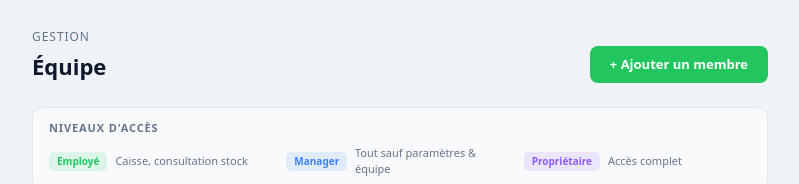
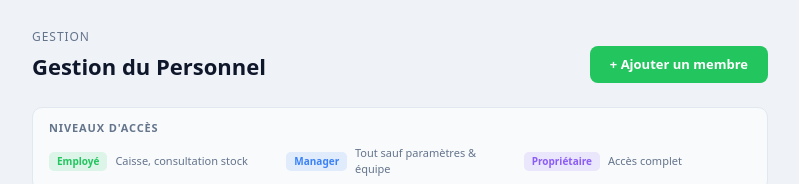
Before and after one commit to deodatbok-droid/greenflame, a Next.js app: page /business/equipe in a window 1280 px wide. Shown: the top 184 px of the page, without its empty margins (0-799 px from the left). Built offline with nearby package versions, Linux system fonts and the light colour scheme; no server answers.

Commit message:
feat(business): renommer Équipe → Gestion du Personnel
Co-Authored-By: Claude Sonnet 4.6 <noreply@anthropic.com>

```diff
--- a/app/business/BizCommandBar.tsx
+++ b/app/business/BizCommandBar.tsx
@@ -25,7 +25,7 @@ const NAV_COMMANDS: Command[] = [
   { id: 'mouvements', group: 'Navigation', label: 'Mouvements stock',icon: '↕️', href: '/business/stock/mouvement' },
   { id: 'fournisseurs',group: 'Navigation',label: 'Fournisseurs',    icon: '🏭', href: '/business/fournisseurs' },
   { id: 'achats',     group: 'Navigation', label: 'Bons de commande',icon: '🛒', href: '/business/achats' },
-  { id: 'equipe',     group: 'Navigation', label: 'Équipe',          icon: '👥', href: '/business/equipe' },
+  { id: 'equipe',     group: 'Navigation', label: 'Gestion du Personnel', icon: '👥', href: '/business/equipe' },
   { id: 'parametres', group: 'Navigation', label: 'Paramètres',      icon: '⚙️', href: '/business/parametres' },
 ]
 
--- a/app/business/BizSidebar.tsx
+++ b/app/business/BizSidebar.tsx
@@ -39,7 +39,7 @@ const NAV_GROUPS = [
   {
     label: 'Gestion',
     items: [
-      { href: '/business/equipe',      label: 'Équipe',       icon: '👥', emoji: true },
+      { href: '/business/equipe',      label: 'Gestion du Personnel', icon: '👥', emoji: true },
       { href: '/business/parametres',  label: 'Paramètres',   icon: '⚙️', emoji: true },
     ],
   },
--- a/app/business/BizTopBar.tsx
+++ b/app/business/BizTopBar.tsx
@@ -24,7 +24,7 @@ const BREADCRUMBS: Record<string, { title: string; crumbs: string[] }> = {
   '/business/fournisseurs':    { title: 'Fournisseurs',        crumbs: ['Inventaire'] },
   '/business/achats':          { title: 'Bons de commande',    crumbs: ['Inventaire'] },
   '/business/achats/nouveau':  { title: 'Nouvelle commande',   crumbs: ['Inventaire', 'Achats'] },
-  '/business/equipe':          { title: 'Équipe',              crumbs: ['Gestion'] },
+  '/business/equipe':          { title: 'Gestion du Personnel', crumbs: ['Gestion'] },
   '/business/parametres':      { title: 'Paramètres',          crumbs: ['Gestion'] },
 }
 
@@ -145,7 +145,7 @@ export default function BizTopBar({ accountName, userInitials, userRole }: BizTo
               </div>
               {[
                 { href: '/business/parametres', label: '⚙️ Paramètres', },
-                { href: '/business/equipe', label: '👥 Équipe', },
+                { href: '/business/equipe', label: '👥 Gestion du Personnel', },
               ].map(item => (
                 <a key={item.href} href={item.href} onClick={() => setShowMenu(false)} style={{ display: 'block', padding: '8px 12px', borderRadius: 8, fontSize: 13, color: '#374151', textDecoration: 'none', transition: 'background .1s' }}
                   onMouseEnter={e => (e.currentTarget.style.background = '#F8FAFC')}
--- a/app/business/equipe/page.tsx
+++ b/app/business/equipe/page.tsx
@@ -55,7 +55,7 @@ export default function EquipePage() {
       <div style={{ display: 'flex', justifyContent: 'space-between', alignItems: 'flex-end', marginBottom: 24 }}>
         <div>
           <p style={{ fontSize: 12, color: '#64748B', textTransform: 'uppercase', letterSpacing: '.08em', marginBottom: 4 }}>Gestion</p>
-          <h1 style={{ fontSize: 22, fontWeight: 800, color: '#0F172A', margin: 0 }}>Équipe</h1>
+          <h1 style={{ fontSize: 22, fontWeight: 800, color: '#0F172A', margin: 0 }}>Gestion du Personnel</h1>
         </div>
         <button onClick={() => { setShowInvite(s => !s); setErr(''); setSuccess('') }}
           style={{ padding: '9px 20px', borderRadius: 8, background: '#22C55E', color: '#fff', fontSize: 13, fontWeight: 700, border: 'none', cursor: 'pointer' }}>
```
